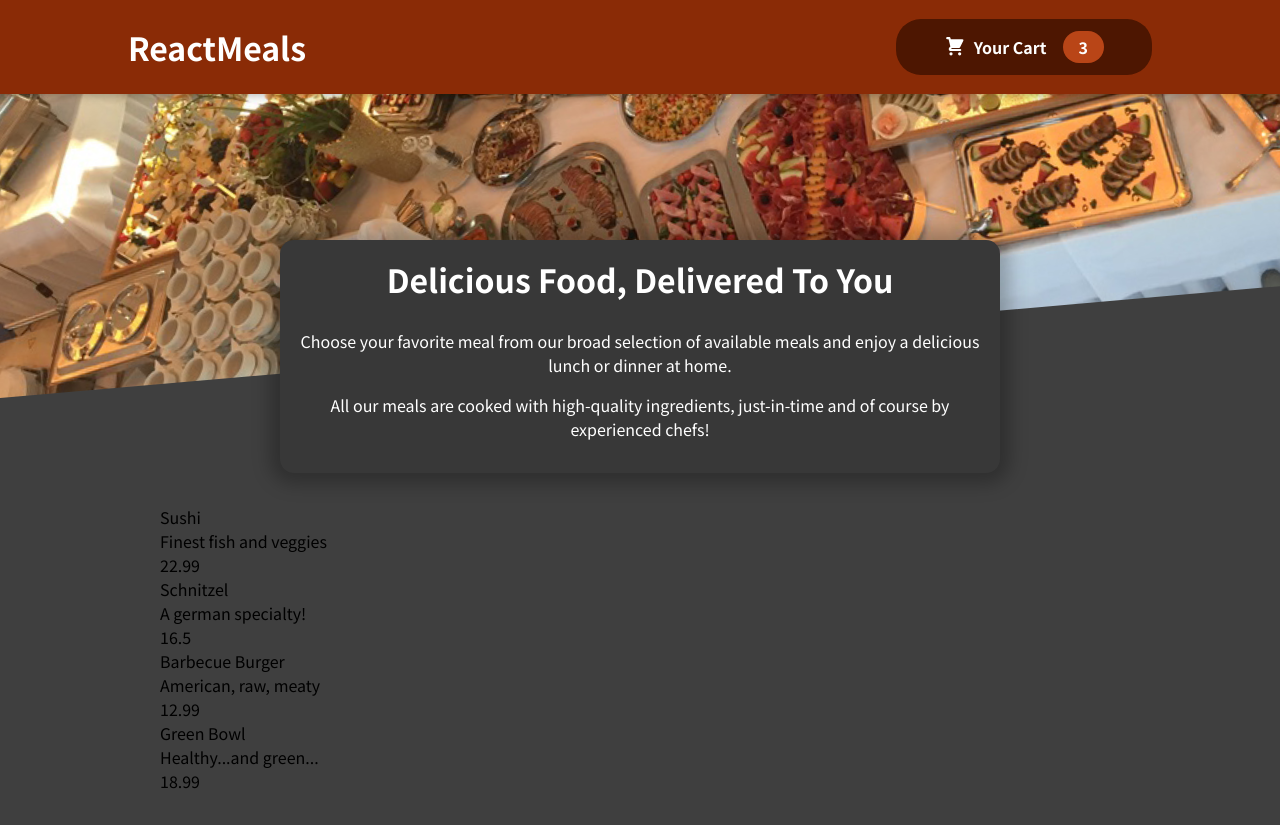
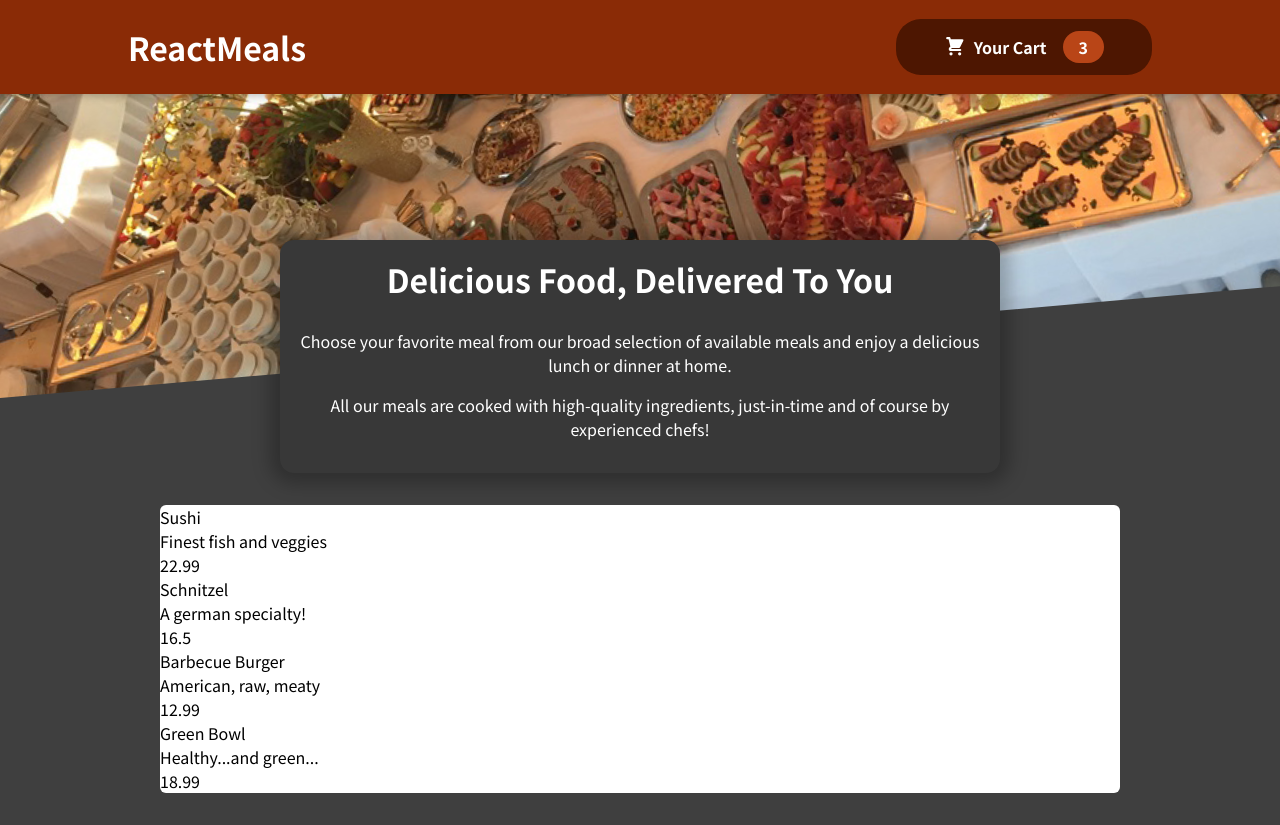
Before and after one commit to MichaelJCerce/react-meals, a React (Vite) app: page / in a window 1280 px wide. Built offline with nearby package versions, Linux system fonts and the light colour scheme.

Commit message:
Add Card.jsx <div> and styles

```diff
--- a/src/components/Meals/AvailableMeals.jsx
+++ b/src/components/Meals/AvailableMeals.jsx
@@ -1,3 +1,4 @@
+import Card from "../UI/Card";
 import classes from "./AvailableMeals.module.css";
 
 const DUMMY_MEALS = [
@@ -28,7 +29,7 @@ const DUMMY_MEALS = [
 ];
 const AvailableMeals = () => {
   return (
-    <section className={classes.meals}>
+    <Card className={classes.meals}>
         <ul>
           {DUMMY_MEALS.map((meal) => (
             <li key={meal.id}>
@@ -38,7 +39,7 @@ const AvailableMeals = () => {
             </li>
           ))}
         </ul>
-    </section>
+    </Card>
   );
 };
 
--- a/src/components/UI/Card.jsx
+++ b/src/components/UI/Card.jsx
@@ -1,6 +1,8 @@
 import classes from "./Card.module.css";
 const Card = (props) => {
-  return <div></div>;
+  return (
+    <div className={`${classes.card} ${props.className}`}>{props.children}</div>
+  );
 };
 
 export default Card;
--- a/src/components/UI/Card.module.css
+++ b/src/components/UI/Card.module.css
@@ -0,0 +1,4 @@
+.card {
+    border-radius: 6px;
+    background-color: white;
+}
```
Also changed, not shown: .eslintrc.cjs. Lines whose indentation alone changed are shown as unchanged.
